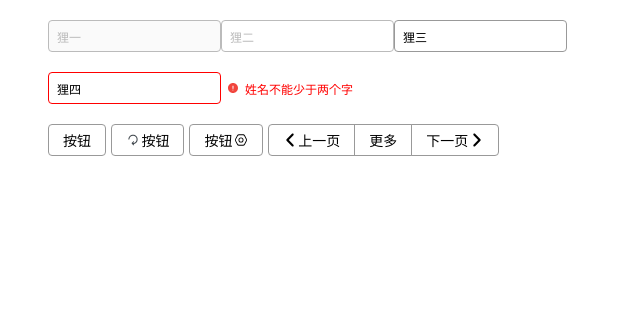
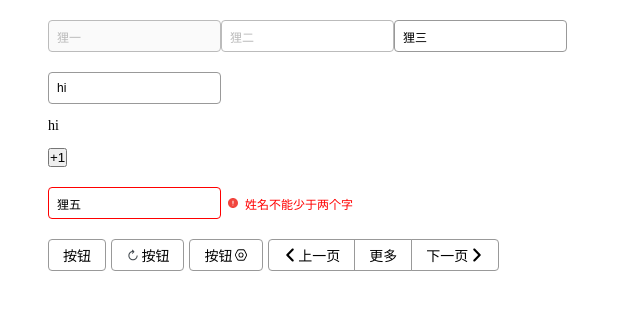
Before and after one commit to liyiaiai230/Aisaka-ui, a Vue app in the folder aisaka/: page / in a window 1280 px wide. Shown: the top 310 px of the page, without its empty margins (0-640 px from the left). Built offline with nearby package versions, Linux system fonts and the light colour scheme.

Commit message:
添加 v-model 双向绑定input

```diff
--- a/aisaka/src/App.vue
+++ b/aisaka/src/App.vue
@@ -6,7 +6,12 @@
       <a-input value="狸三"></a-input>
     </div>
     <div class="box">
-      <a-input value="狸四" error="姓名不能少于两个字"></a-input>
+      <a-input v-model="message"></a-input>
+      <p>{{ message }}</p>
+      <button @click="message+=1">+1</button>
+    </div>
+    <div class="box">
+      <a-input value="狸五" error="姓名不能少于两个字"></a-input>
     </div>
     <div class="box">
       <Button :loading="loading1" @click="loading1 = !loading1">
@@ -36,6 +41,7 @@ import Button from './button'
 import ButtonGroup from './button-group'
 import Vue from "vue";
 
+
 Vue.component('g-button-group', ButtonGroup)
 
 
@@ -45,13 +51,19 @@ export default {
       loading1: false,
       loading2: true,
       loading3: false,
+      message: 'hi',
     }
   },
   name: 'App',
   components: {
     ButtonGroup,
     Button,
-  }
+  },
+  methods: {
+    inputChange(xxxx) {
+      console.log(xxxx.target.value)
+    }
+  },
 }
 </script>
 
--- a/aisaka/src/input.vue
+++ b/aisaka/src/input.vue
@@ -1,6 +1,10 @@
 <template>
   <div class="wrapper" :class="{'error': error}">
-    <input :value="value" type="text" :disabled="disabled" :readonly="readonly">
+    <input :value="value" type="text" :disabled="disabled" :readonly="readonly"
+           @change="$emit('change',$event.target.value)"
+           @input="$emit('input',$event.target.value)"
+           @focus="$emit('focus',$event.target.value)"
+           @blur="$emit('blur',$event.target.value)">
     <template v-if="error">
       <icon name="error" class="icon-error"></icon>
       <span class="errorShezhi">{{ error }}</span>
```
